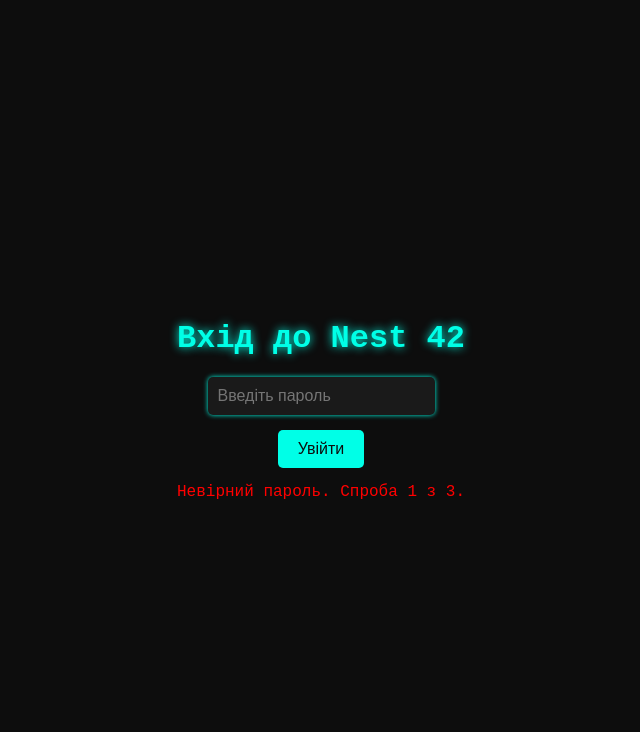
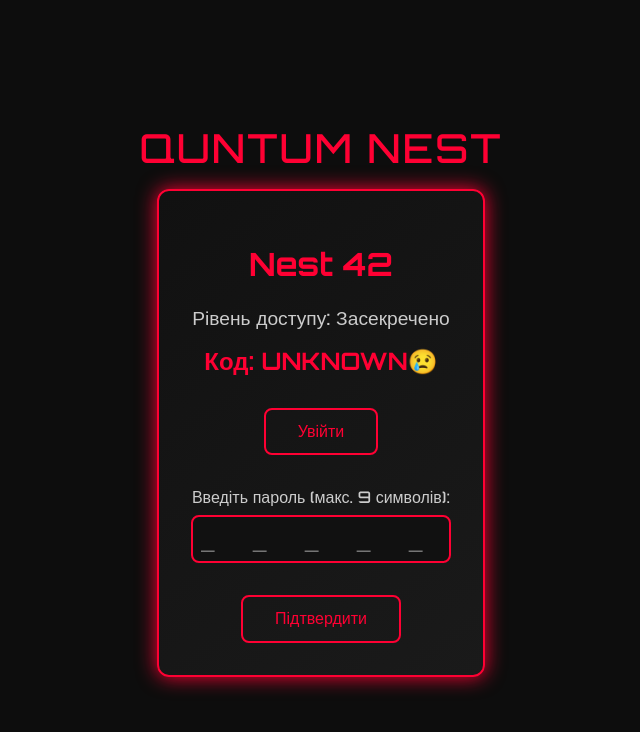
Before and after one commit to coocomoco61-boop/QUNTUM-NEST, a plain HTML site: page index/index.html in a window 1280 px wide. Both pictures are taken after a click on the button "Увійти". Shown: the whole page, without its empty margins (319-959 px from the left). Drawn offline with Linux system fonts and the light colour scheme.

Commit message:
Update index.html

```diff
--- a/index/index.html
+++ b/index/index.html
@@ -1,91 +1,170 @@
 <!DOCTYPE html>
 <html lang="uk">
 <head>
-  <meta charset="UTF-8">
-  <title>QUNTUM NEST — Доступ</title>
+  <meta charset="UTF-8" />
+  <meta name="viewport" content="width=device-width, initial-scale=1.0" />
+  <title>Nest 42 | QUNTUM NEST</title>
+  <link href="https://fonts.googleapis.com/css2?family=Orbitron:wght@500;700&display=swap" rel="stylesheet">
   <style>
     body {
+      margin: 0;
+      font-family: 'Orbitron', sans-serif;
       background-color: #0d0d0d;
-      color: #00ffe7;
-      font-family: 'Courier New', monospace;
+      color: #ff0033;
       display: flex;
       flex-direction: column;
       align-items: center;
       justify-content: center;
       height: 100vh;
-      margin: 0;
+      overflow: hidden;
     }
-    h1 {
-      font-size: 2em;
-      margin-bottom: 20px;
-      text-shadow: 0 0 10px #00ffe7;
+
+    .logo {
+      font-size: 2.5rem;
+      letter-spacing: 2px;
+      margin-bottom: 1rem;
+      animation: fadeIn 2s ease-in-out;
     }
-    input[type="password"] {
-      padding: 10px;
-      font-size: 1em;
-      border: none;
-      border-radius: 5px;
-      background-color: #1a1a1a;
-      color: #00ffe7;
-      box-shadow: 0 0 5px #00ffe7;
+
+    .access-card {
+      border: 2px solid #ff0033;
+      padding: 2rem;
+      border-radius: 12px;
+      text-align: center;
+      background: linear-gradient(145deg, #111, #1a1a1a);
+      box-shadow: 0 0 20px #ff0033;
+      animation: slideUp 2s ease-out;
     }
-    button {
-      margin-top: 15px;
-      padding: 10px 20px;
-      font-size: 1em;
-      background-color: #00ffe7;
+
+    .access-level {
+      font-size: 1.2rem;
+      margin-top: 0.5rem;
+      color: #ccc;
+    }
+
+    .code {
+      font-size: 1.5rem;
+      margin-top: 1rem;
+      font-weight: bold;
+    }
+
+    .enter-btn {
+      margin-top: 2rem;
+      padding: 0.8rem 2rem;
+      font-size: 1rem;
+      background-color: transparent;
+      border: 2px solid #ff0033;
+      color: #ff0033;
+      border-radius: 8px;
+      cursor: pointer;
+      transition: all 0.3s ease;
+    }
+
+    .enter-btn:hover {
+      background-color: #ff0033;
       color: #0d0d0d;
-      border: none;
-      border-radius: 5px;
-      cursor: pointer;
-      transition: 0.3s;
+      box-shadow: 0 0 10px #ff0033;
     }
-    button:hover {
-      background-color: #00bfa5;
+
+    .password-field {
+      margin-top: 2rem;
+      display: none;
+      flex-direction: column;
+      align-items: center;
     }
-    .locked {
-      color: red;
-      margin-top: 15px;
+
+    .password-label {
+      margin-bottom: 0.5rem;
+      font-size: 1rem;
+      color: #ccc;
+    }
+
+    .password-input {
+      font-size: 1.5rem;
+      letter-spacing: 1rem;
+      padding: 0.5rem;
+      width: 18ch;
+      text-align: center;
+      background-color: #111;
+      border: 2px solid #ff0033;
+      border-radius: 8px;
+      color: #ff0033;
+      outline: none;
+    }
+
+    .denied {
+      margin-top: 1rem;
+      color: #ff0033;
+      font-weight: bold;
+      display: none;
+      animation: fadeIn 0.5s ease-in-out;
+    }
+
+    @keyframes fadeIn {
+      from { opacity: 0; transform: translateY(-10px); }
+      to { opacity: 1; transform: translateY(0); }
+    }
+
+    @keyframes slideUp {
+      from { opacity: 0; transform: translateY(40px); }
+      to { opacity: 1; transform: translateY(0); }
     }
   </style>
 </head>
 <body>
-  <h1> Вхід до Nest 42</h1>
-  <input type="password" id="passwordInput" placeholder="Введіть пароль">
-  <button onclick="checkPassword()">Увійти</button>
-  <div id="status" class="locked"></div>
+  <div class="logo">QUNTUM NEST</div>
+  <div class="access-card">
+    <h1>Nest 42</h1>
+    <div class="access-level">Рівень доступу: Засекречено</div>
+    <div class="code">Код: UNKNOWN😢</div>
+    <button class="enter-btn" onclick="showPassword()">Увійти</button>
+
+    <div class="password-field" id="passwordField">
+      <div class="password-label">Введіть пароль (макс. 9 символів):</div>
+      <input type="password" maxlength="9" class="password-input" id="passwordInput" placeholder="_ _ _ _ _ _ _ _ _" />
+      <button class="enter-btn" onclick="checkPassword()">Підтвердити</button>
+      <div class="denied" id="deniedMessage">В доступі відмовлено</div>
+    </div>
+  </div>
+
+  <audio id="alarmSound" src="https://actions.google.com/sounds/v1/alarms/beep_short.ogg"></audio>
 
   <script>
-    const correctPassword = "Nest42Access";
+    const correctPassword = "N42-ALPHA";
     const maxAttempts = 3;
     const lockDuration = 3 * 60 * 1000; // 3 хвилини
     let attempts = parseInt(localStorage.getItem("attempts")) || 0;
+    let lockUntil = parseInt(localStorage.getItem("lockUntil")) || 0;
+
+    function showPassword() {
+      const now = Date.now();
+      if (now < lockUntil) {
+        alert("Заблоковано. Спробуйте через 3 хвилини.");
+        return;
+      }
+      document.getElementById('passwordField').style.display = 'flex';
+    }
 
     function checkPassword() {
       const input = document.getElementById("passwordInput").value;
-      const status = document.getElementById("status");
-      const lockUntil = parseInt(localStorage.getItem("lockUntil")) || 0;
-
-      if (Date.now() < lockUntil) {
-        const remaining = Math.ceil((lockUntil - Date.now()) / 1000);
-        status.textContent = ` Заблоковано. Спробуйте через ${remaining} сек.`;
-        return;
-      }
+      const denied = document.getElementById("deniedMessage");
+      const alarm = document.getElementById("alarmSound");
 
       if (input === correctPassword) {
-        alert(" Доступ дозволено. Ласкаво просимо до Nest 42.");
+        alert("Доступ дозволено!");
         localStorage.removeItem("attempts");
         localStorage.removeItem("lockUntil");
-        status.textContent = "";
+        // Тут можна додати перенаправлення або ефект входу
       } else {
         attempts++;
         localStorage.setItem("attempts", attempts);
-        status.textContent = ` Невірний пароль. Спроба ${attempts} з ${maxAttempts}.`;
+        denied.style.display = "block";
+        alarm.play();
 
         if (attempts >= maxAttempts) {
           const lockTime = Date.now() + lockDuration;
           localStorage.setItem("lockUntil", lockTime);
-          status.textContent = "⛔ Забагато спроб. Заблоковано на 3 хвилини.";
+          alert("Забагато спроб. Заблоковано на 3 хвилини.");
         }
       }
     }
```
